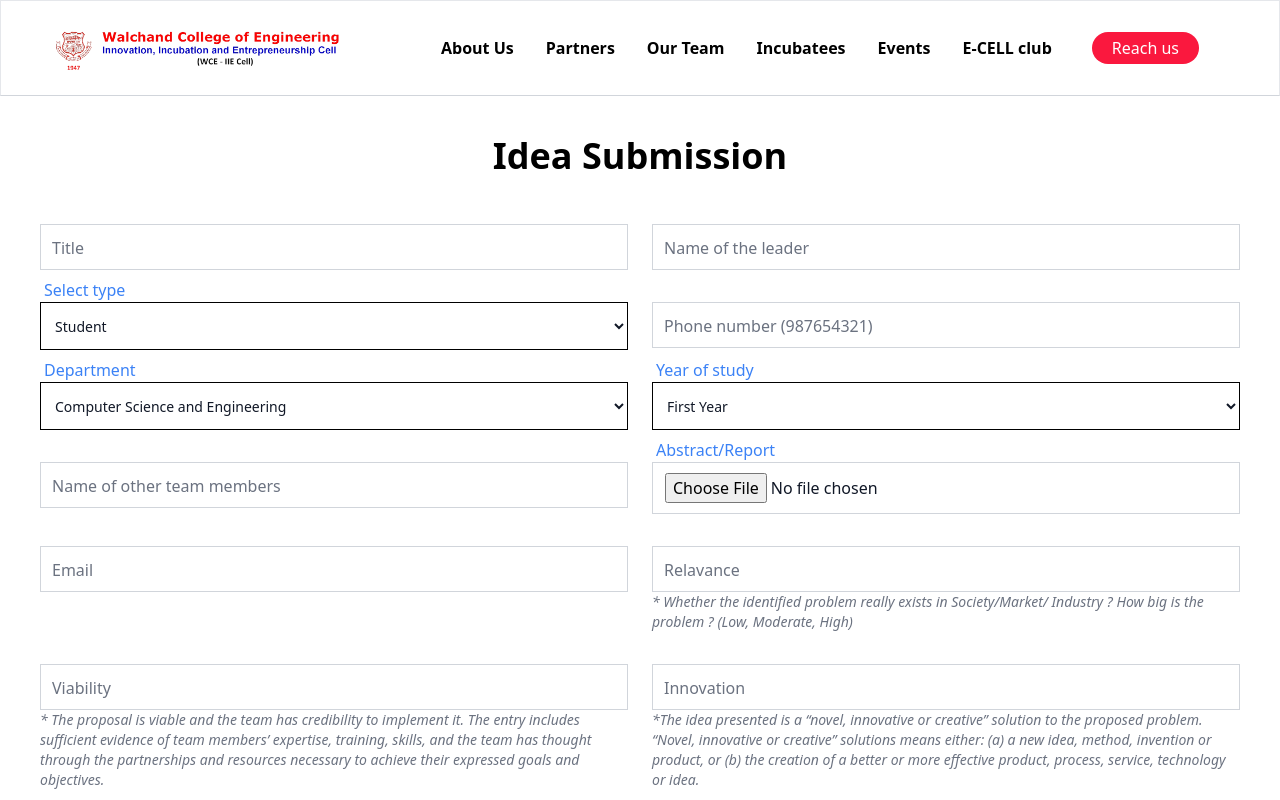
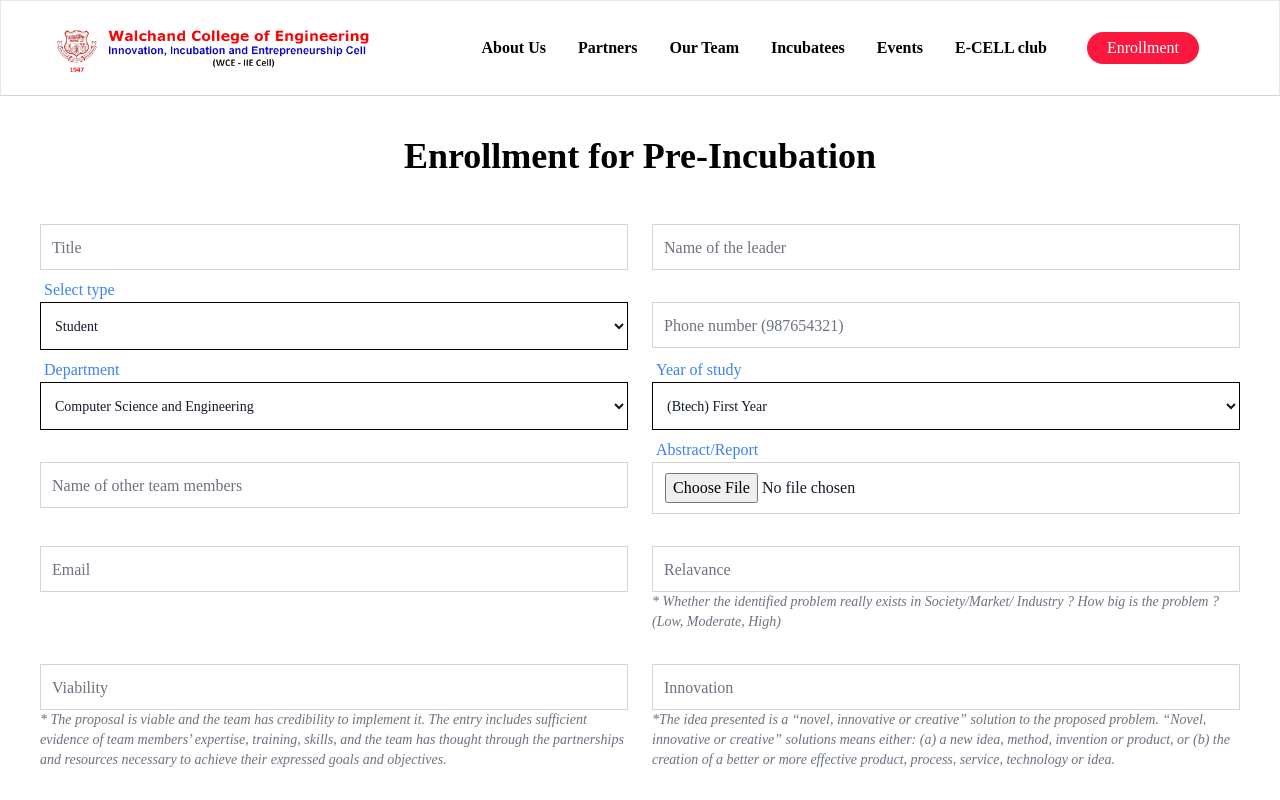
Before and after one commit to Nehagaddam2909/WCE-IIE-CELL, a Next.js app: page /register in a window 1280 px wide. Shown: the top 800 px of the page. Built offline with nearby package versions, Linux system fonts and the light colour scheme.

Commit message:
base model(1/2)

```diff
--- a/Components/Footer/Footer.jsx
+++ b/Components/Footer/Footer.jsx
@@ -19,7 +19,7 @@ const Footer = () => {
 						/>
 					</Link>
 					<div className='IIE-CELl-WCE-Powered-by font-bold text-lg '>
-					INNOVATION INCUBATION AND ENTREPRENEURSHIP CELL WCE
+					WCE - INNOVATION INCUBATION AND ENTREPRENEURSHIP CELL
 
 					</div>
 					<Link href='https://www.google.com/maps/place/Walchand+College+of+Engineering/@16.8457387,74.5992688,17z/data=!3m1!4b1!4m5!3m4!1s0x3bc1237f52c65db5:0xa3535676176ded0a!8m2!3d16.8457387!4d74.6014575' target='_blank' className='WCE-address '>
--- a/Components/Home/Impact/Impact.jsx
+++ b/Components/Home/Impact/Impact.jsx
@@ -5,7 +5,7 @@ const Impact = () => {
 		<div className=' md:p-12 space-y-5 py-10'>
 			<div className='heading text-3xl text-center font-bold tracking-wide pb-5'>Impacts so far</div>
 			<div className='all-impacts px-10 md:px-20 xl:px-40 min-w-[3rem] grid sm:grid-cols-2 lg:grid-cols-3 xl:grid-cols-4 gap-5  md:gap-12'>
-              {[1,2,3,4,5,6,6,7,8,9,1,1,1,1,1,1].map(ele=>{
+              {[1,2,3,4].map(ele=>{
                 return   <div className='impact font-bold min-w-[5rem] shadow-md border border-gray-150 rounded-xl p-5 flex flex-col items-center justify-center transition-all duration-300 ease-in-out hover:shadow-xl '>
                 <span className=' pb-3 border-b-4 border-black w-1/2 text-center text-2xl'>295+</span>
                 <span className='pt-3 whitespace-nowrap'>Personal connect</span>
--- a/Components/Home/Section1/Section1.jsx
+++ b/Components/Home/Section1/Section1.jsx
@@ -13,16 +13,14 @@ const Section1 = () => {
 					Nurturing Innovations Creating Enterprises
 				</p>
 				<p className='font-normal'>
-					Lorem ipsum dolor sit amet, consectetur adipiscing elit. Sed faucibus
-					ac nulla fermentum. In placerat eros a purus ornare Lorem ipsum dolor
-					sit amet, consectetur adipiscing elit. Sed faucibus ac nulla vitae
-					fermentum. In placerat eros a purus ornare
+					The Innovation Incubation and Entrepreneurship Cell (IIEC) at Walchand College of Engineering is a hub of creativity, innovation, and entrepreneurial spirit. The IIEC was established with the objective of nurturing and supporting the next generation of entrepreneurs and innovators by providing them with the resources, guidance, and support they need to turn their ideas into successful businesses.
+
 				</p>
 				<div className='flex space-x-5 pt-5'>
 					<Link
 						href='/register'
 						className='flex items-center text-white bg-primary whitespace-nowrap rounded-full py-2 px-7'>
-						Reach us
+						Enrollment
 					</Link>
 					<Link
 						href='/register'
--- a/Components/Navbar/Navbar.jsx
+++ b/Components/Navbar/Navbar.jsx
@@ -11,7 +11,7 @@ const Navbar = () => {
 		<div className='Navbar-container flex border border-b-gray-300  items-center h-24 justify-between px-5 lg:px-5 xl:px-10'>
 			<div className='Navbar-logo mr-5'>
 				<Link href='/'>
-					<Image className='w-80 cursor-pointer' src={Logo} alt='WCE Logo' />
+					<Image className='w-[22rem] cursor-pointer' src={Logo} alt='WCE Logo' />
 				</Link>
 			</div>
 			{/* Hamburger menu */}
@@ -49,7 +49,7 @@ const Navbar = () => {
 				<Link
 					href='/register'
 					className='Reach-us hidden lg:block text-white bg-primary whitespace-nowrap rounded-2xl py-1 px-5 mx-10'>
-					Reach us
+					Enrollment
 				</Link>
 			</div>
 			{/* aaaaaaaa */}
--- a/Components/Navbar/Sidebar/Sidebar.jsx
+++ b/Components/Navbar/Sidebar/Sidebar.jsx
@@ -1,91 +1,88 @@
-import React from "react";
-import NavbarLinks from "../../../data/navbarLinks";
+import React from 'react';
+import NavbarLinks from '../../../data/navbarLinks';
+import mominsir from '../../../public/assets/images/mominsir.jpg';
+import Image from 'next/image';
 const Sidebar = ({ showSidebar, setshowSidebar }) => {
 	return (
 		<div
 			className={`flex flex-col z-50 ${
-        showSidebar ? " block w-60" : "hidden"
-      } transition-all duration-500 ease-in-out  fixed top-0 left-0  lg:hidden h-full p-3 bg-white  border-r border-gray-300 shadow-xl`}
-    >
-      <div className="space-y-3">
-        <div className="flex items-center justify-between">
+				showSidebar ? ' block w-60' : 'hidden'
+			} transition-all duration-500 ease-in-out  fixed top-0 left-0  lg:hidden h-full p-3 bg-white  border-r border-gray-300 shadow-xl`}>
+			<div className='space-y-3'>
+				<div className='flex items-center justify-between'>
 					<h2>Dashboard</h2>
-          <button className="p-2" onClick={() => setshowSidebar(false)}>
+					<button className='p-2' onClick={() => setshowSidebar(false)}>
 						<svg
-              xmlns="http://www.w3.org/2000/svg"
-              fill="none"
-              viewBox="0 0 24 24"
+							xmlns='http://www.w3.org/2000/svg'
+							fill='none'
+							viewBox='0 0 24 24'
 							strokeWidth={1.5}
-              stroke="currentColor"
-              className="w-6 h-6"
-            >
+							stroke='currentColor'
+							className='w-6 h-6'>
 							<path
-                strokeLinecap="round"
-                strokeLinejoin="round"
-                d="M6 18L18 6M6 6l12 12"
+								strokeLinecap='round'
+								strokeLinejoin='round'
+								d='M6 18L18 6M6 6l12 12'
 							/>
 						</svg>
 					</button>
 				</div>
-        <div className="relative">
-          <span className="absolute inset-y-0 left-0 flex items-center py-4">
-            <button type="submit" className="p-2 focus:outline-none focus:ring">
+				<div className='relative'>
+					<span className='absolute inset-y-0 left-0 flex items-center py-4'>
+						<button type='submit' className='p-2 focus:outline-none focus:ring'>
 							<svg
-                fill="currentColor"
-                viewBox="0 0 512 512"
-                className="w-5 h-5 "
-              >
-                <path d="M479.6,399.716l-81.084-81.084-62.368-25.767A175.014,175.014,0,0,0,368,192c0-97.047-78.953-176-176-176S16,94.953,16,192,94.953,368,192,368a175.034,175.034,0,0,0,101.619-32.377l25.7,62.2L400.4,478.911a56,56,0,1,0,79.2-79.195ZM48,192c0-79.4,64.6-144,144-144s144,64.6,144,144S271.4,336,192,336,48,271.4,48,192ZM456.971,456.284a24.028,24.028,0,0,1-33.942,0l-76.572-76.572-23.894-57.835L380.4,345.771l76.573,76.572A24.028,24.028,0,0,1,456.971,456.284Z"></path>
+								fill='currentColor'
+								viewBox='0 0 512 512'
+								className='w-5 h-5 '>
+								<path d='M479.6,399.716l-81.084-81.084-62.368-25.767A175.014,175.014,0,0,0,368,192c0-97.047-78.953-176-176-176S16,94.953,16,192,94.953,368,192,368a175.034,175.034,0,0,0,101.619-32.377l25.7,62.2L400.4,478.911a56,56,0,1,0,79.2-79.195ZM48,192c0-79.4,64.6-144,144-144s144,64.6,144,144S271.4,336,192,336,48,271.4,48,192ZM456.971,456.284a24.028,24.028,0,0,1-33.942,0l-76.572-76.572-23.894-57.835L380.4,345.771l76.573,76.572A24.028,24.028,0,0,1,456.971,456.284Z'></path>
 							</svg>
 						</button>
 					</span>
 					<input
-            type="search"
-            name="Search"
-            placeholder="Search..."
-            className="w-full py-2 pl-10 text-sm  rounded-md transition-[border-color] duration-300  focus:outline-none border  border-transparent hover:border-gray-300 focus:border-gray-500"
+						type='search'
+						name='Search'
+						placeholder='Search...'
+						className='w-full py-2 pl-10 text-sm  rounded-md transition-[border-color] duration-300  focus:outline-none border  border-transparent hover:border-gray-300 focus:border-gray-500'
 					/>
 				</div>
-        <div className="flex-1">
-          <ul className="pt-2 pb-4 space-y-1 text-sm ">
+				<div className='flex-1'>
+					<ul className='pt-2 pb-4 space-y-1 text-sm '>
 						{NavbarLinks.map((link, index) => (
-              <li key={index} className="rounded-sm">
+							<li key={index} className='rounded-sm'>
 								<a
 									// rel="noopener noreferrer"
 									href={link}
-                  className="flex hover:text-primary pl-5 items-center p-2 space-x-3 rounded-md"
-                >
+									className='flex hover:text-primary pl-5 items-center p-2 space-x-3 rounded-md'>
 									<span>{link.name}</span>
 								</a>
 							</li>
 						))}
-             <li  className="rounded-sm">
+						<li className='rounded-sm'>
 							<a
 								// rel="noopener noreferrer"
 								href='/register'
-                  className="flex hover:text-primary pl-5 items-center p-2 space-x-3 rounded-md"
-                >
-                  <span>Reach us</span>
+								className='flex hover:text-primary pl-5 items-center p-2 space-x-3 rounded-md'>
+								<span>Enrollment</span>
 							</a>
 						</li>
 					</ul>
 				</div>
 			</div>
-      <div className="flex items-center p-2 mt-12 space-x-4 justify-self-end">
-        <img
-          src="https://images.unsplash.com/photo-1535713875002-d1d0cf377fde?ixlib=rb-4.0.3&ixid=MnwxMjA3fDB8MHxwaG90by1wYWdlfHx8fGVufDB8fHx8&auto=format&fit=crop&w=1780&q=80"
-          alt=""
-          className="w-12 h-12 rounded-lg dark:bg-gray-500"
+			<div className='flex items-center p-2 mt-12 space-x-4 justify-self-end'>
+				<Image
+					src={mominsir}
+					alt=''
+					className='w-12 h-12 rounded-lg dark:bg-gray-500'
 				/>
 				<div>
-          <h2 className="text-lg font-semibold">Dr. B. F. Momin</h2>
-          <span className="flex items-center space-x-1">
+					<h2 className='text-lg font-semibold'>Dr. B. F. Momin</h2>
+					<span className='flex items-center space-x-1'>
 						<a
-              rel="noopener noreferrer"
-              href="#"
-              className="text-xs hover:underline dark:text-gray-400"
-            >
-              View profile
+							rel='noopener noreferrer'
+							href='#'
+							className='text-xs hover:underline dark:text-gray-400'>
+							{/* filView proe */}
+							Head WCE - IIE cell
 						</a>
 					</span>
 				</div>
--- a/Components/Register/IdeaSubmission.jsx
+++ b/Components/Register/IdeaSubmission.jsx
@@ -3,16 +3,16 @@ import React, { useState } from 'react';
 const IdeaSubmission = () => {
 	// const handleClick = () => {
 	// 	setVisible(!visible);
-	// 	console.log(visible);
+	// 	// console.log(visible);
 	// };
 	const [data, setData] = useState({
 		title: '',
 		leader: '',
-		type: '',
+		type: 'student',
 		phone: '',
-		email:'',
-		department: '',
-		year: '',
+		email: '',
+		department: 'CSE',
+		year: 'Btech-FY',
 		team: '',
 		report: undefined,
 		viability: '',
@@ -27,16 +27,17 @@ const IdeaSubmission = () => {
 		// bool flag to check validity
 		let flag = 1;
 		// check if all fields are filled
-		for(const key in data){
-			if(data[key]==undefined || data[key].length==0){
-				alert("Please fill required fileds !")
+		for (const key in data) {
+			// console.log(key);
+			if (data[key] == undefined || data[key].length == 0) {
+				alert('Please fill required fileds !');
 				flag = 0;
 				return;
 			}
 		}
 
-		if(flag)
-		{const formData = new FormData();
+		if (flag) {
+			const formData = new FormData();
 			formData.append('title', data.title);
 			formData.append('leader', data.leader);
 			formData.append('type', data.type);
@@ -53,30 +54,35 @@ const IdeaSubmission = () => {
 			formData.append('relevance', data.relevance);
 			console.table(formData);
 			try {
-			await fetch('http://localhost:5000/api/idea/submit', {
+				await fetch('http://10.7.7.241:5000/api/idea/submit', {
 					method: 'POST',
 					body: formData,
 				})
 					.then(async (res) => {
 						const data = await res.json();
-					console.log(data);
+						// console.log(data);
+						if (data.success) {
+							alert('Idea submitted successfully !');
+						} else {
+							alert('Something went wrong !');
+						}
 					})
 					.catch((err) => {
-					console.log(err);
+						// console.log(err);
 					});
 
-			// console.log(json);
+				// // console.log(json);
 			} catch (error) {
 				alert('Something went wrong!');
-			console.log(error);
-		}}
+				// console.log(error);
+			}
+		}
 	};
 	return (
 		<form className='p-6 md:p-10'>
 			<h1 className='mb-12 text-center text-2xl font-extrabold md:text-5xl lg:text-4xl'>
-				Idea Submission
+				Enrollment for Pre-Incubation
 			</h1>
-
 			<div className='grid md:grid-cols-2 md:gap-6'>
 				<div className='relative z-0 w-full mb-8 group'>
 					<input
@@ -93,7 +99,6 @@ const IdeaSubmission = () => {
 						htmlFor='title'
 						className='peer-focus:font-medium absolute text-sm md:text-base text-gray-500 dark:text-gray-400 duration-300 transform -translate-y-10  top-3 -z-10 origin-[0] peer-focus:left-0 peer-focus:text-blue-600 peer-focus:dark:text-blue-500 peer-placeholder-shown:scale-100 peer-placeholder-shown:translate-y-0  peer-focus:-translate-y-9 md:peer-focus:-translate-y-10 pl-2 md:pl-3'>
 						Title
-
 					</label>
 				</div>
 				<div className='relative z-0 w-full mb-8 group'>
@@ -120,7 +125,7 @@ const IdeaSubmission = () => {
 						required
 						value={data.type}
 						onChange={(e) => {
-							console.log(e.target.value);
+							// console.log(e.target.value);
 							setData({ ...data, type: e.target.value });
 						}}
 						className='bg-white border h-12 focus:outline-none border-black text-gray-900 text-sm  focus:ring-blue-500 focus:border-blue-500 block w-full p-2.5 dark:placeholder-gray-400  dark:focus:ring-blue-500 dark:focus:border-blue-500'>
@@ -182,10 +187,12 @@ const IdeaSubmission = () => {
 						value={data.year}
 						onChange={(e) => setData({ ...data, year: e.target.value })}
 						className='bg-white border h-12 focus:outline-none border-black text-gray-900 text-sm  focus:ring-blue-500 focus:border-blue-500 block w-full p-2.5 dark:placeholder-gray-400  dark:focus:ring-blue-500 dark:focus:border-blue-500'>
-						<option value='FY'>First Year</option>
-						<option value='SY'>Second Year</option>
-						<option value='TY'>Third Year</option>
-						<option value='Btech'>Final Year</option>
+						<option value='Btech-FY'>(Btech) First Year</option>
+						<option value='Btech-SY'>(Btech) Second Year</option>
+						<option value='Btech-TY'>(Btech) Third Year</option>
+						<option value='Btech'>(Btech) Final Year</option>
+						<option value='Mtech-FY'>(Mtech) First Year</option>
+						<option value='Mtech'>(Mtech) Final Year</option>
 					</select>
 
 					<label
@@ -236,7 +243,7 @@ const IdeaSubmission = () => {
 					<input
 						type='email'
 						name='floating_phone'
-						pattern="^[a-z0-9._%+-]+@[a-z0-9.-]+\.[a-z]{2,4}$"
+						pattern='^[a-z0-9._%+-]+@[a-z0-9.-]+\.[a-z]{2,4}$'
 						className='block py-2.5 px-0 w-full pl-3  text-gray-900 bg-transparent  border border-gray-300 appearance-none  dark:border-gray-600 dark:focus:border-blue-500 focus:outline-none focus:invalid:border-red-600  focus:ring-0 focus:border-blue-600 peer'
 						placeholder=' '
 						maxLength={255}
@@ -249,7 +256,6 @@ const IdeaSubmission = () => {
 						className='peer-focus:font-medium absolute text-sm md:text-base text-gray-500 dark:text-gray-400 duration-300 transform -translate-y-10  top-3 -z-10 origin-[0] peer-focus:left-0 peer-focus:text-blue-600 peer-focus:dark:text-blue-500 peer-placeholder-shown:scale-100 peer-placeholder-shown:translate-y-0  peer-focus:-translate-y-9 md:peer-focus:-translate-y-10 pl-2 md:pl-3 '>
 						Email
 					</label>
-
 				</div>
 				<div className='relative z-0 w-full mb-8 group'>
 					<input
@@ -272,7 +278,6 @@ const IdeaSubmission = () => {
 						Industry ? How big is the problem ? (Low, Moderate, High)
 					</p>
 				</div>
-
 			</div>
 			<div className='grid md:grid-cols-2 md:gap-6'>
 				<div className='relative z-0 w-full mb-8 group'>
@@ -381,13 +386,14 @@ const IdeaSubmission = () => {
 				</div>
 			</div>
 
-
-			<div className='flex justify-center '><button
+			<div className='flex justify-center '>
+				<button
 					type='button'
 					onClick={handleSubmit}
 					className='text-white  bg-blue-700 hover:bg-blue-800 focus:ring-4 focus:outline-none focus:ring-blue-300 font-medium rounded-lg  w-full sm:w-auto px-5 py-2.5 text-center dark:bg-blue-600 dark:hover:bg-blue-700 dark:focus:ring-blue-800'>
 					Submit
-			</button></div>
+				</button>
+			</div>
 		</form>
 	);
 };
--- a/styles/globals.css
+++ b/styles/globals.css
@@ -2,75 +2,15 @@
 @tailwind components;
 @tailwind utilities;
 
-:root {
-  --max-width: 1100px;
-  --border-radius: 12px;
-  --font-mono: ui-monospace, Menlo, Monaco, 'Cascadia Mono', 'Segoe UI Mono',
-    'Roboto Mono', 'Oxygen Mono', 'Ubuntu Monospace', 'Source Code Pro',
-    'Fira Mono', 'Droid Sans Mono', 'Courier New', monospace;
+@import url('https://fonts.googleapis.com/css2?family=Open+Sans:wght@500&display=swap');
 
-  --foreground-rgb: 0, 0, 0;
-  --background-start-rgb: 214, 219, 220;
-  --background-end-rgb: 255, 255, 255;
-
-  --primary-glow: conic-gradient(from 180deg at 50% 50%,
-      #16abff33 0deg,
-      #0885ff33 55deg,
-      #54d6ff33 120deg,
-      #0071ff33 160deg,
-      transparent 360deg);
-  --secondary-glow: radial-gradient(rgba(255, 255, 255, 1),
-      rgba(255, 255, 255, 0));
-
-  --tile-start-rgb: 239, 245, 249;
-  --tile-end-rgb: 228, 232, 233;
-  --tile-border: conic-gradient(#00000080,
-      #00000040,
-      #00000030,
-      #00000020,
-      #00000010,
-      #00000010,
-      #00000080);
-
-  --callout-rgb: 238, 240, 241;
-  --callout-border-rgb: 172, 175, 176;
-  --card-rgb: 180, 185, 188;
-  --card-border-rgb: 131, 134, 135;
-}
-
-@media (prefers-color-scheme: dark) {
-  :root {
-    --foreground-rgb: 255, 255, 255;
-    --background-start-rgb: 0, 0, 0;
-    --background-end-rgb: 0, 0, 0;
-
-    --primary-glow: radial-gradient(rgba(1, 65, 255, 0.4), rgba(1, 65, 255, 0));
-    --secondary-glow: linear-gradient(to bottom right,
-        rgba(1, 65, 255, 0),
-        rgba(1, 65, 255, 0),
-        rgba(1, 65, 255, 0.3));
-
-    --tile-start-rgb: 2, 13, 46;
-    --tile-end-rgb: 2, 5, 19;
-    --tile-border: conic-gradient(#ffffff80,
-        #ffffff40,
-        #ffffff30,
-        #ffffff20,
-        #ffffff10,
-        #ffffff10,
-        #ffffff80);
-
-    --callout-rgb: 20, 20, 20;
-    --callout-border-rgb: 108, 108, 108;
-    --card-rgb: 100, 100, 100;
-    --card-border-rgb: 200, 200, 200;
-  }
-}
 
 * {
   box-sizing: border-box;
   padding: 0;
   margin: 0;
+  /* font-family:  sans-serif; */
+
 }
 
 /* html,
@@ -138,3 +78,13 @@ a {
   scrollbar-width: none;
   /* Firefox */
 }
+
+/* html,body{
+  font-family: 'Open Sans', sans-serif;
+} */
+
+html,
+body {
+  /* font-family: 'Open Sans', sans-serif; */
+  font-family :'Times New Roman', Times, serif
+}
```
Also changed, not shown: data/form.txt, public/assets/images/mominsir.jpg (added). Lines whose indentation alone changed are shown as unchanged.
